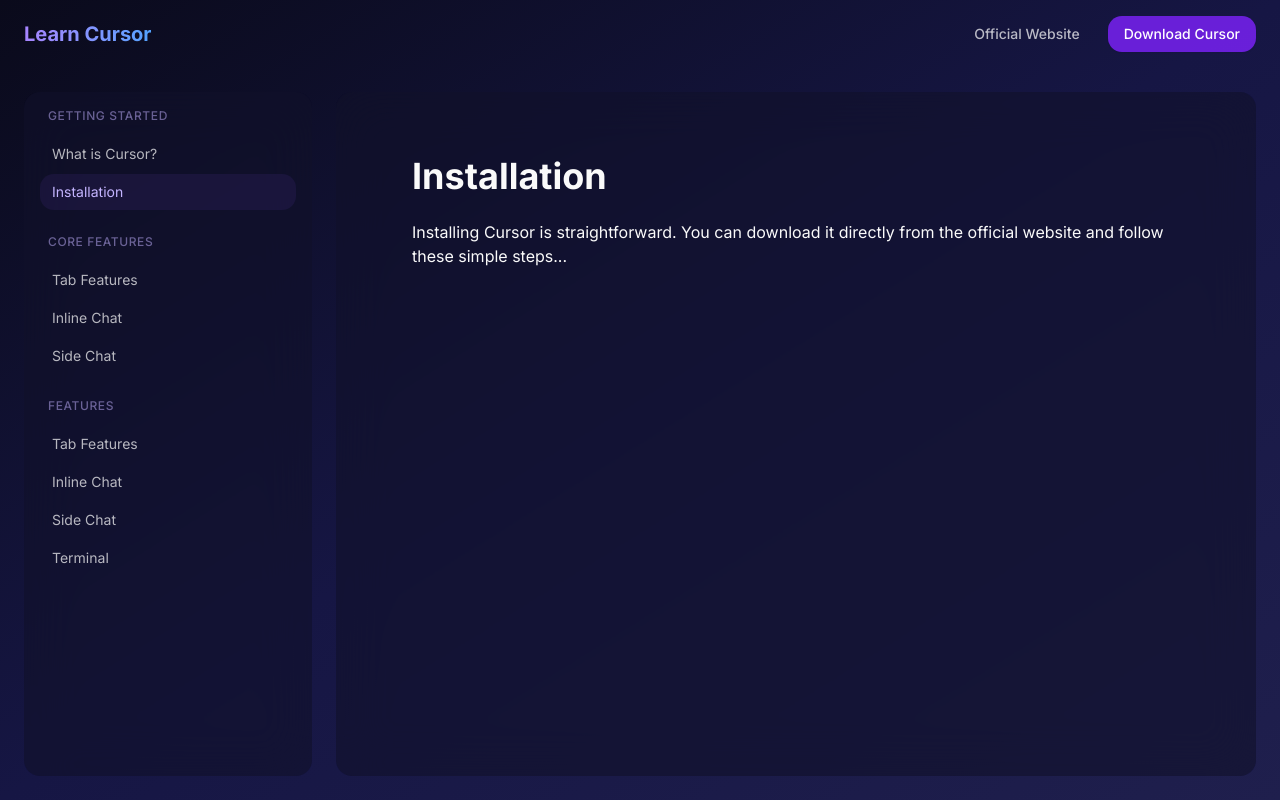
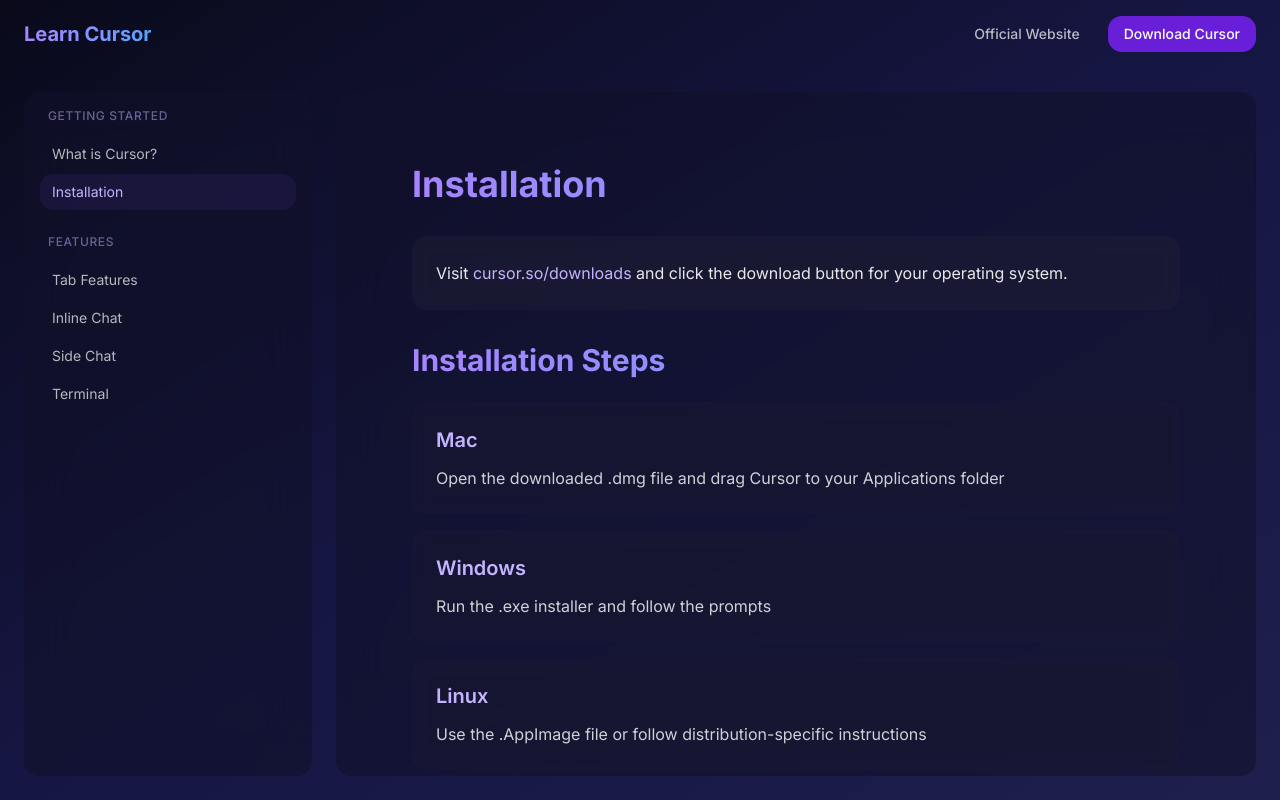
Before and after one commit to ferdelamad/learncursor, a Next.js app: page /installation in a window 1280 px wide. Built offline with nearby package versions, Linux system fonts and the light colour scheme.

Commit message:
add terminal section

```diff
--- a/app/features/terminal/page.tsx
+++ b/app/features/terminal/page.tsx
@@ -2,12 +2,19 @@ export default function TerminalPage() {
   return (
     <div className="max-w-3xl mx-auto py-8">
       <h1 className="text-4xl font-bold mb-8 bg-gradient-to-r from-violet-400 to-blue-400 bg-clip-text text-transparent">
-        Terminal (⌘K)
+        Terminal
       </h1>
       <div className="prose prose-invert max-w-none prose-lg">
         <p className="text-white/90 leading-relaxed mb-8 bg-white/[0.03] rounded-xl p-6 backdrop-blur-sm">
         The Terminal in Cursor combines traditional command-line functionality with AI assistance, transforming it into an intelligent interface for managing your development workflow.
         </p>
+
+          <div className="bg-white/[0.03] rounded-lg p-4 space-y-2">
+            <p className="flex gap-2">
+              <span className="text-violet-300 font-semibold">Chat Shortcut:</span>
+              <span className="text-white/70">Press ⌘K to toggle the chat interface in the terminal</span>
+            </p>
+          </div>
 
         <h2 className="text-3xl font-bold mt-8 mb-6 bg-gradient-to-r from-violet-400 to-blue-400 bg-clip-text text-transparent">
           Core Capabilities
@@ -57,7 +64,7 @@ export default function TerminalPage() {
         <div className="mt-8 bg-violet-500/[0.08] rounded-xl p-6 backdrop-blur-sm">
           <p className="flex items-center gap-4 text-white/90">
             <span className="text-violet-300 font-semibold whitespace-nowrap">💡 Pro Tip:</span>
-            Use the terminal's AI assistance for complex file operations or when you can't remember specific command flags and options.
+            Use the terminal's AI Chat for complex file operations or when you can't remember specific command flags and options.
           </p>
         </div>
       </div>
--- a/app/installation/page.tsx
+++ b/app/installation/page.tsx
@@ -1,14 +1,55 @@
 export default function InstallationPage() {
   return (
-    <div className="max-w-3xl mx-auto py-6">
-      <h1 className="text-4xl font-bold mb-6">Installation</h1>
-      <div className="prose prose-invert max-w-none">
-        <p>
-          Installing Cursor is straightforward. You can download it directly from
-          the official website and follow these simple steps...
-        </p>
-        {/* Add more content here */}
+    <div className="max-w-3xl mx-auto py-8">
+    <h1 className="text-4xl font-bold mb-8 bg-gradient-to-r from-violet-400 to-blue-400 bg-clip-text text-transparent">
+      Installation
+    </h1>
+
+    <div className="prose prose-invert max-w-none prose-lg">
+      <p className="text-white/90 leading-relaxed mb-8 bg-white/[0.03] rounded-xl p-6 backdrop-blur-sm">
+        Visit <a href="https://cursor.so/downloads" className="text-violet-300 hover:text-violet-400 transition-colors">cursor.so/downloads</a> and click the download button for your operating system.
+      </p>
+
+      <h2 className="text-3xl font-bold mt-8 mb-6 bg-gradient-to-r from-violet-400 to-blue-400 bg-clip-text text-transparent">
+        Installation Steps
+      </h2>
+
+      <div className="space-y-4">
+        <div className="bg-white/[0.02] rounded-xl p-6 backdrop-blur-sm hover:bg-white/[0.04] transition-colors">
+          <h3 className="text-xl font-semibold text-violet-300 mb-3">Mac</h3>
+          <p className="text-white/80">
+            Open the downloaded .dmg file and drag Cursor to your Applications folder
+          </p>
+        </div>
+
+        <div className="bg-white/[0.02] rounded-xl p-6 backdrop-blur-sm hover:bg-white/[0.04] transition-colors">
+          <h3 className="text-xl font-semibold text-violet-300 mb-3">Windows</h3>
+          <p className="text-white/80">
+            Run the .exe installer and follow the prompts
+          </p>
+        </div>
+
+        <div className="bg-white/[0.02] rounded-xl p-6 backdrop-blur-sm hover:bg-white/[0.04] transition-colors">
+          <h3 className="text-xl font-semibold text-violet-300 mb-3">Linux</h3>
+          <p className="text-white/80">
+            Use the .AppImage file or follow distribution-specific instructions
+          </p>
+        </div>
+      </div>
+
+      <h2 className="text-3xl font-bold mt-8 mb-6 bg-gradient-to-r from-violet-400 to-blue-400 bg-clip-text text-transparent">
+        First Launch
+      </h2>
+
+      <div className="bg-white/[0.02] rounded-xl p-6 backdrop-blur-sm">
+        <p className="text-white/80 mb-4">When you first open Cursor, you'll need to:</p>
+        <ul className="list-disc list-inside space-y-2 text-white/80 ml-4">
+          <li>Create a Cursor account or sign in</li>
+          <li>Select your preferred AI model (Claude or GPT-4)</li>
+          <li>Install any VS Code extensions you regularly use</li>
+        </ul>
       </div>
     </div>
+  </div>
   )
 }
--- a/app/page.tsx
+++ b/app/page.tsx
@@ -4,16 +4,15 @@ import Link from "next/link"
 export default function HomePage() {
   return (
     <div className="max-w-3xl mx-auto py-12">
-      <h1 className="text-5xl font-bold mb-6 bg-gradient-to-r from-blue-400 to-violet-400 bg-clip-text text-transparent">
+      <h1 className="text-5xl font-bold mb-6 bg-gradient-to-r from-violet-400 to-blue-400 bg-clip-text text-transparent">
         Welcome to Learn Cursor
       </h1>
       <p className="text-xl text-white/70 mb-8 leading-relaxed">
-        Master the next-generation AI-powered code editor and supercharge your
-        development workflow with our comprehensive guide.
+        Learn how to effectively use Cursor, an intelligent code editor that enhances your development workflow through AI-powered features and VS Code familiarity. This guide covers core functionalities, keyboard shortcuts, and practical applications to help you write better code faster.
       </p>
       <Button
         size="lg"
-        className="bg-blue-600 hover:bg-blue-700 text-white"
+        className="bg-violet-600/80 hover:bg-violet-600 text-white rounded-xl"
         asChild
       >
         <Link href="/what-is-cursor">Start Learning →</Link>
--- a/components/layout/header.tsx
+++ b/components/layout/header.tsx
@@ -18,7 +18,7 @@ export const Header = () => {
             className="text-white/70 hover:text-white rounded-xl"
             asChild
           >
-            <Link href="https://cursor.sh" target="_blank">
+            <Link href="https://cursor.com" target="_blank">
               Official Website
             </Link>
           </Button>
@@ -26,7 +26,7 @@ export const Header = () => {
             className="bg-violet-600/80 hover:bg-violet-600 text-white rounded-xl"
             asChild
           >
-            <Link href="https://cursor.sh/download" target="_blank">
+            <Link href="https://cursor.com/downloads" target="_blank">
               Download Cursor
             </Link>
           </Button>
--- a/components/layout/sidebar.tsx
+++ b/components/layout/sidebar.tsx
@@ -24,23 +24,6 @@ const sections: Section[] = [
       {
         title: "Installation",
         href: "/installation",
-      },
-    ],
-  },
-  {
-    title: "Core Features",
-    items: [
-      {
-        title: "Tab Features",
-        href: "/features/tab",
-      },
-      {
-        title: "Inline Chat",
-        href: "/features/inline-chat",
-      },
-      {
-        title: "Side Chat",
-        href: "/features/side-chat",
       },
     ],
   },
```
